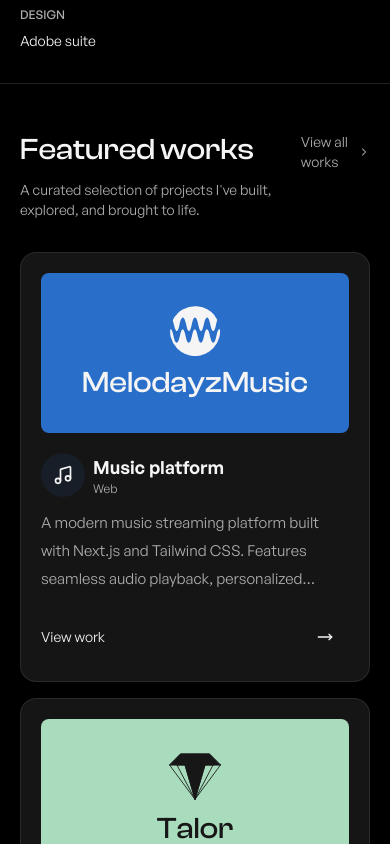
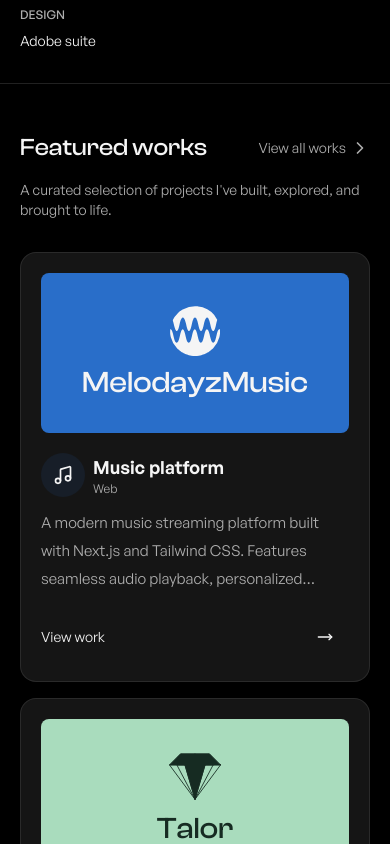
Before and after one commit to bossnare/portfolio, a Next.js app: page / in a window 390 px wide. Shown: the part 1700-2544 px from the top of the page. Built offline with nearby package versions, Linux system fonts and the light colour scheme.

Commit message:
update section in FeaturedWorks

```diff
--- a/src/components/Section.tsx
+++ b/src/components/Section.tsx
@@ -28,7 +28,7 @@ export function SectionContent({ children }: { children: React.ReactNode }) {
 }
 
 export function SectionTitle({ children }: { children: React.ReactNode }) {
-  return <h3 className="text-3xl font-medium">{children}</h3>;
+  return <h3 className="text-2xl md:text-3xl font-medium">{children}</h3>;
 }
 
 export function SectionParagraphe({ children }: { children: React.ReactNode }) {
--- a/src/components/works/FeaturedWorks.tsx
+++ b/src/components/works/FeaturedWorks.tsx
@@ -9,23 +9,27 @@ import {
 } from '../Section';
 import { works } from '@/src/data/works';
 import { ProjectCard } from './ProjectCard';
+import Link from 'next/link'
 
 export function FeaturedWorks() {
   return (
     <Section id="featured-projects" className="flex flex-col gap-8">
-      <SectionHeader>
-        <SectionContent>
+      <div className="flex flex-col gap-4">
+        <div className="flex justify-between items-center">
           <SectionTitle>Featured works</SectionTitle>
-          <SectionParagraphe>
+            <Link
+            href="/works"
+            className="inline-flex items-center gap-1 text-sm rounded md:px-1 text-muted-foreground hover:text-foreground hover:bg-muted active:bg-muted active:opacity-80"
+          >
+              View all works
+          <ChevronRight className="size-5" />
+          </Link>
+        </div>
+        <SectionParagraphe>
             A curated selection of projects I&apos;ve built, explored, and
             brought to life.
-          </SectionParagraphe>
-        </SectionContent>
-        <SectionLinkButton href="/works">
-          View all works
-          <ChevronRight className="size-5" />
-        </SectionLinkButton>
-      </SectionHeader>
+        </SectionParagraphe>
+      </div>
       <div className="grid gap-4 md:grid-cols-3">
         {works.slice(0, 3).map((work) => (
           <ProjectCard key={work.id} work={work} />
--- a/src/data/works.ts
+++ b/src/data/works.ts
@@ -26,7 +26,7 @@ export const works = [
     icon: 'folder-kanban',
     logoIcon: 'talor.svg',
     color: '#A9DCBD',
-    textColor: '#171717',
+    textColor: '#162B22',
     link: 'https://talor.vercel.app',
     cover: 'talor_cover.png',
     personal: true,
@@ -41,8 +41,8 @@ export const works = [
       'My personal portfolio website designed to showcase my skills, projects, and professional journey. Focused on high performance, clean UI/UX, and accessibility.',
     icon: 'globe-check',
     logoIcon: 'letsgochris.svg',
-    color: '#d3f467',
-    textColor: '#0a0a0a',
+    color: '#080a08',
+    textColor: '#F1f1f1',
     link: 'https://christorazafimanga.is-a.dev',
     cover: 'christo_cover.png',
     personal: true,
```
